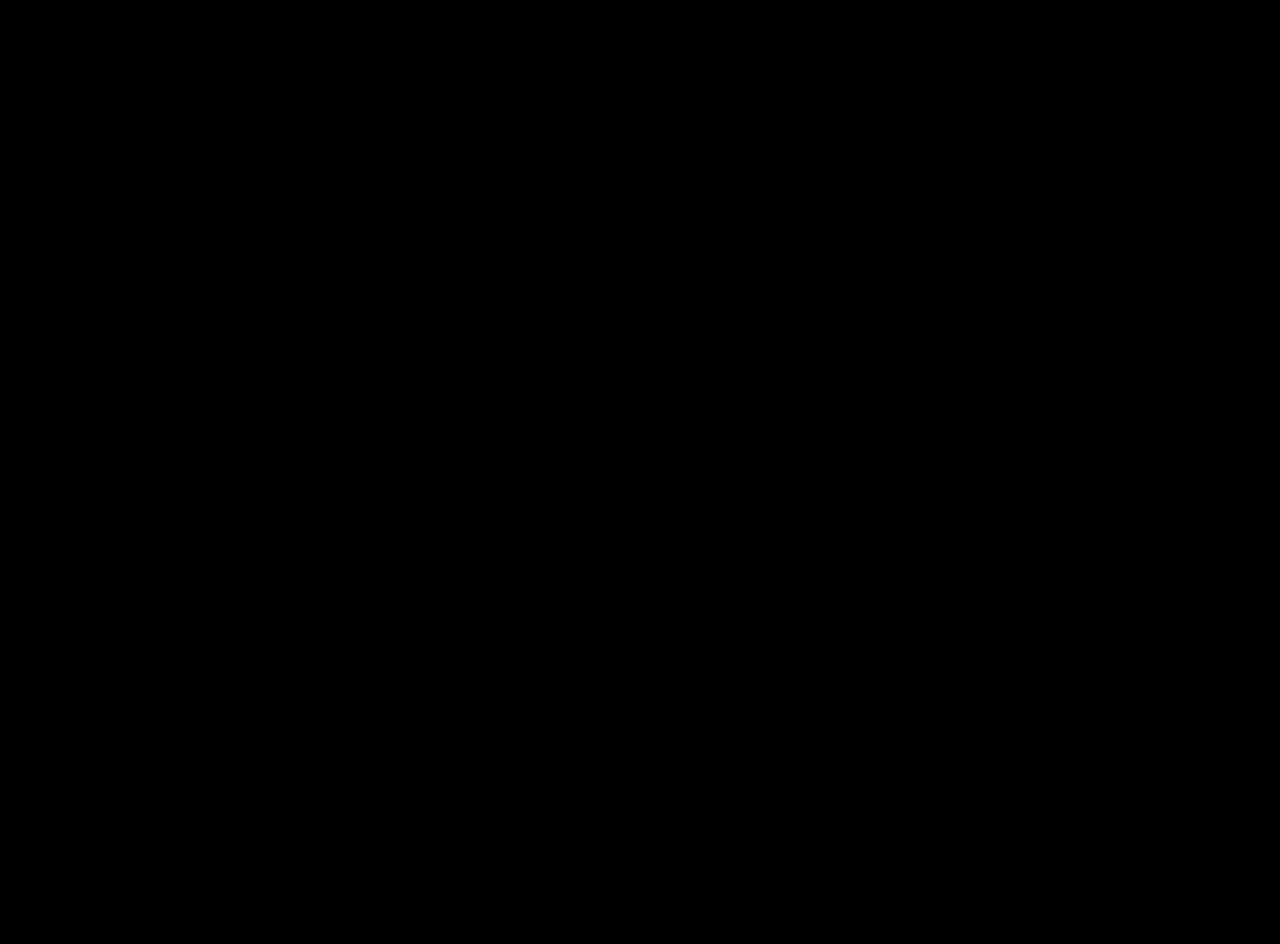
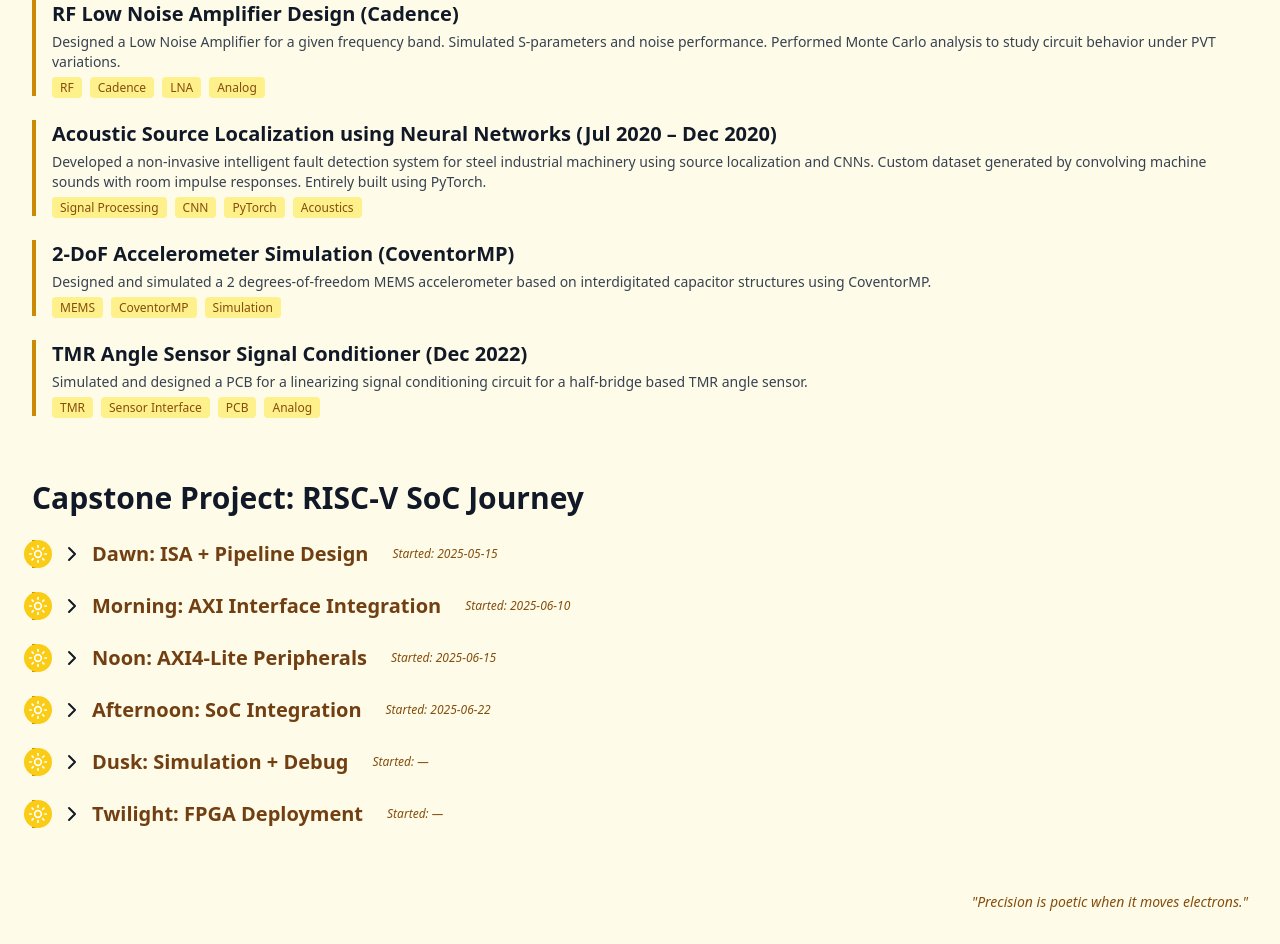
Before and after one commit to Veena-vk/veena-portfolio-dev, a Next.js app: page /sun in a window 1280 px wide. Shown: the part 1320-2264 px from the top of the page. Before the commit the page ends 1312 px from the top, so only its background shows below. Built offline with nearby package versions, Linux system fonts and the light colour scheme.

Commit message:
projects update

```diff
--- a/app/sun/page.tsx
+++ b/app/sun/page.tsx
@@ -1,10 +1,11 @@
 'use client';
-
 
 import Intro from './components/Intro';
 import Education from './components/Education';
 import Experience from './components/Experience';
 import Skills from './components/Skills';
+import { AcademicProjects } from './projects/AcademicProjects';
+import { CapstonePath } from './projects/CapstonePath';
 
 export default function SunPage() {
   return (
@@ -14,6 +15,16 @@ export default function SunPage() {
       <Experience />
       <Skills />
 
+      <section>
+        <h2 className="text-3xl font-bold mb-6">Academic Projects</h2>
+        <AcademicProjects />
+      </section>
+
+      <section>
+        <h2 className="text-3xl font-bold mb-6">Capstone Project: RISC-V SoC Journey</h2>
+        <CapstonePath />
+      </section>
+
       <footer className="text-right italic text-sm text-yellow-800">
         "Precision is poetic when it moves electrons."
       </footer>
--- /dev/null
+++ b/app/sun/projects/AcademicProjects.tsx
@@ -0,0 +1,42 @@
+'use client';
+
+export function AcademicProjects() {
+  const projects = [
+    {
+      title: "RF Low Noise Amplifier Design (Cadence)",
+      description: "Designed a Low Noise Amplifier for a given frequency band. Simulated S-parameters and noise performance. Performed Monte Carlo analysis to study circuit behavior under PVT variations.",
+      tags: ["RF", "Cadence", "LNA", "Analog"],
+    },
+    {
+      title: "Acoustic Source Localization using Neural Networks (Jul 2020 – Dec 2020)",
+      description: "Developed a non-invasive intelligent fault detection system for steel industrial machinery using source localization and CNNs. Custom dataset generated by convolving machine sounds with room impulse responses. Entirely built using PyTorch.",
+      tags: ["Signal Processing", "CNN", "PyTorch", "Acoustics"],
+    },
+    {
+      title: "2-DoF Accelerometer Simulation (CoventorMP)",
+      description: "Designed and simulated a 2 degrees-of-freedom MEMS accelerometer based on interdigitated capacitor structures using CoventorMP.",
+      tags: ["MEMS", "CoventorMP", "Simulation"],
+    },
+    {
+      title: "TMR Angle Sensor Signal Conditioner (Dec 2022)",
+      description: "Simulated and designed a PCB for a linearizing signal conditioning circuit for a half-bridge based TMR angle sensor.",
+      tags: ["TMR", "Sensor Interface", "PCB", "Analog"],
+    },
+  ];
+
+  return (
+    <ul className="space-y-6">
+      {projects.map((proj, i) => (
+        <li key={i} className="border-l-4 border-yellow-600 pl-4">
+          <h3 className="text-xl font-semibold">{proj.title}</h3>
+          <p className="text-sm text-gray-700 mt-1">{proj.description}</p>
+          <div className="text-xs text-yellow-800 mt-2 space-x-2">
+            {proj.tags.map((tag, j) => (
+              <span key={j} className="bg-yellow-200 px-2 py-0.5 rounded">{tag}</span>
+            ))}
+          </div>
+        </li>
+      ))}
+    </ul>
+  );
+}
--- /dev/null
+++ b/app/sun/projects/CapstonePath.tsx
@@ -0,0 +1,44 @@
+'use client';
+
+import { useState } from 'react';
+import { ChevronDown, ChevronRight, Sun } from 'lucide-react';
+import { capstonePhases } from './capstonePhases';
+
+export function CapstonePath() {
+  const [expanded, setExpanded] = useState<number | null>(null);
+
+  return (
+    <div className="space-y-6">
+      {capstonePhases.map((step, idx) => (
+        <div key={idx} className="border-l-4 border-yellow-600 pl-6 relative">
+          <div
+            className="flex items-center gap-2 cursor-pointer"
+            onClick={() => setExpanded(expanded === idx ? null : idx)}
+          >
+            <div className="absolute -left-3 bg-yellow-400 rounded-full p-1">
+              <Sun className="h-5 w-5 text-white" />
+            </div>
+            {expanded === idx ? <ChevronDown /> : <ChevronRight />}
+            <h3 className="text-xl font-semibold text-yellow-900">
+              {step.phase}: {step.title}
+            </h3>
+            <span className="text-xs text-yellow-800 ml-4 italic">Started: {step.started ?? '—'}</span>
+          </div>
+
+          {expanded === idx && (
+            <ul className="mt-3 pl-6 text-sm space-y-2">
+              {step.substeps.map((sub, i) => (
+                <li key={i} className="flex items-start justify-between">
+                  <span className={`text-gray-800 ${sub.done ? "line-through" : ""}`}>
+                    ⦿ {sub.name}
+                  </span>
+                  <span className="text-xs text-gray-500 ml-2">{sub.date ?? "⏳"}</span>
+                </li>
+              ))}
+            </ul>
+          )}
+        </div>
+      ))}
+    </div>
+  );
+}
--- /dev/null
+++ b/app/sun/projects/capstonePhases.ts
@@ -0,0 +1,65 @@
+export const capstonePhases = [
+  {
+    phase: "Dawn",
+    title: "ISA + Pipeline Design",
+    started: "2025-05-15",
+    substeps: [
+      { name: "Studied RISC-V User-Level ISA (RV32I)", done: true, date: "2025-05-18" },
+      { name: "Explored privilege spec and CSR map", done: false, date: null },
+      { name: "Built opcode decode table for RV32I", done: true, date: "2025-05-20" },
+      { name: "Drafted 5-stage pipeline datapath sketch", done: false, date: null },
+      { name: "Identified basic hazards (data + control)", done: false, date: null },
+    ],
+  },
+  {
+    phase: "Morning",
+    title: "AXI Interface Integration",
+    started: "2025-06-10",
+    substeps: [
+      { name: "Instruction memory AXI master FSM", done: true, date: "2025-06-13" },
+      { name: "Data AXI interface sketch", done: false, date: null },
+      { name: "AXI bus fabric prototype", done: false, date: null },
+    ],
+  },
+  {
+    phase: "Noon",
+    title: "AXI4-Lite Peripherals",
+    started: "2025-06-15",
+    substeps: [
+      { name: "AXI-Lite Timer FSM design", done: true, date: "2025-06-20" },
+      { name: "Testbench and assertions", done: true, date: "2025-06-21" },
+      { name: "DMA planning (S2MM)", done: false, date: null },
+      { name: "GPIO peripheral sketch", done: false, date: null },
+    ],
+  },
+  {
+    phase: "Afternoon",
+    title: "SoC Integration",
+    started: "2025-06-22",
+    substeps: [
+      { name: "Memory map plan", done: false, date: null },
+      { name: "Bus decoder logic", done: false, date: null },
+      { name: "Top-level integration block", done: false, date: null },
+    ],
+  },
+  {
+    phase: "Dusk",
+    title: "Simulation + Debug",
+    started: null,
+    substeps: [
+      { name: "SystemVerilog/UVM testbench", done: false, date: null },
+      { name: "Instruction trace monitor", done: false, date: null },
+      { name: "Cycle-accurate waveform debug", done: false, date: null },
+    ],
+  },
+  {
+    phase: "Twilight",
+    title: "FPGA Deployment",
+    started: null,
+    substeps: [
+      { name: "Vivado SoC constraints", done: false, date: null },
+      { name: "Bootloader ROM design", done: false, date: null },
+      { name: "Test programs on board", done: false, date: null },
+    ],
+  },
+];
```
